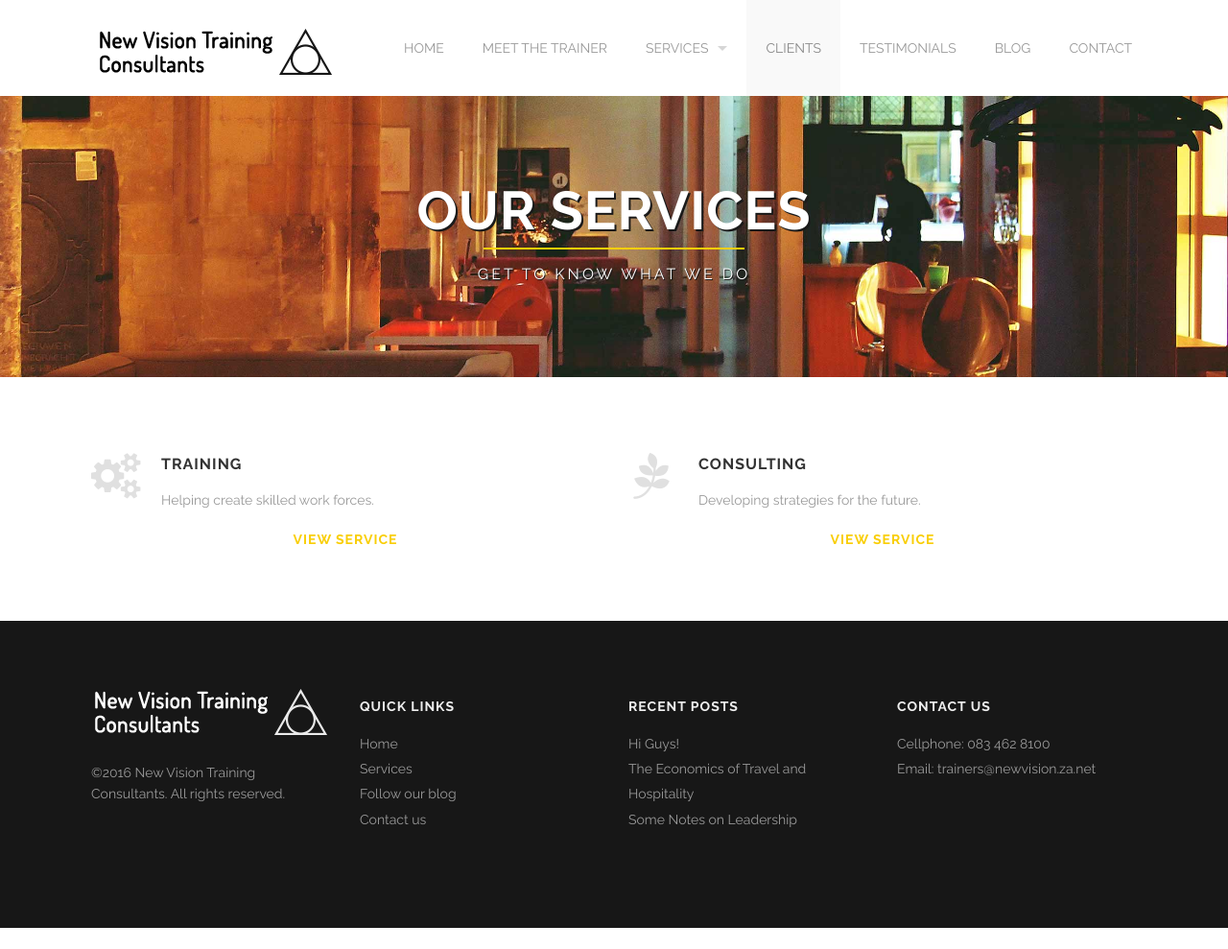
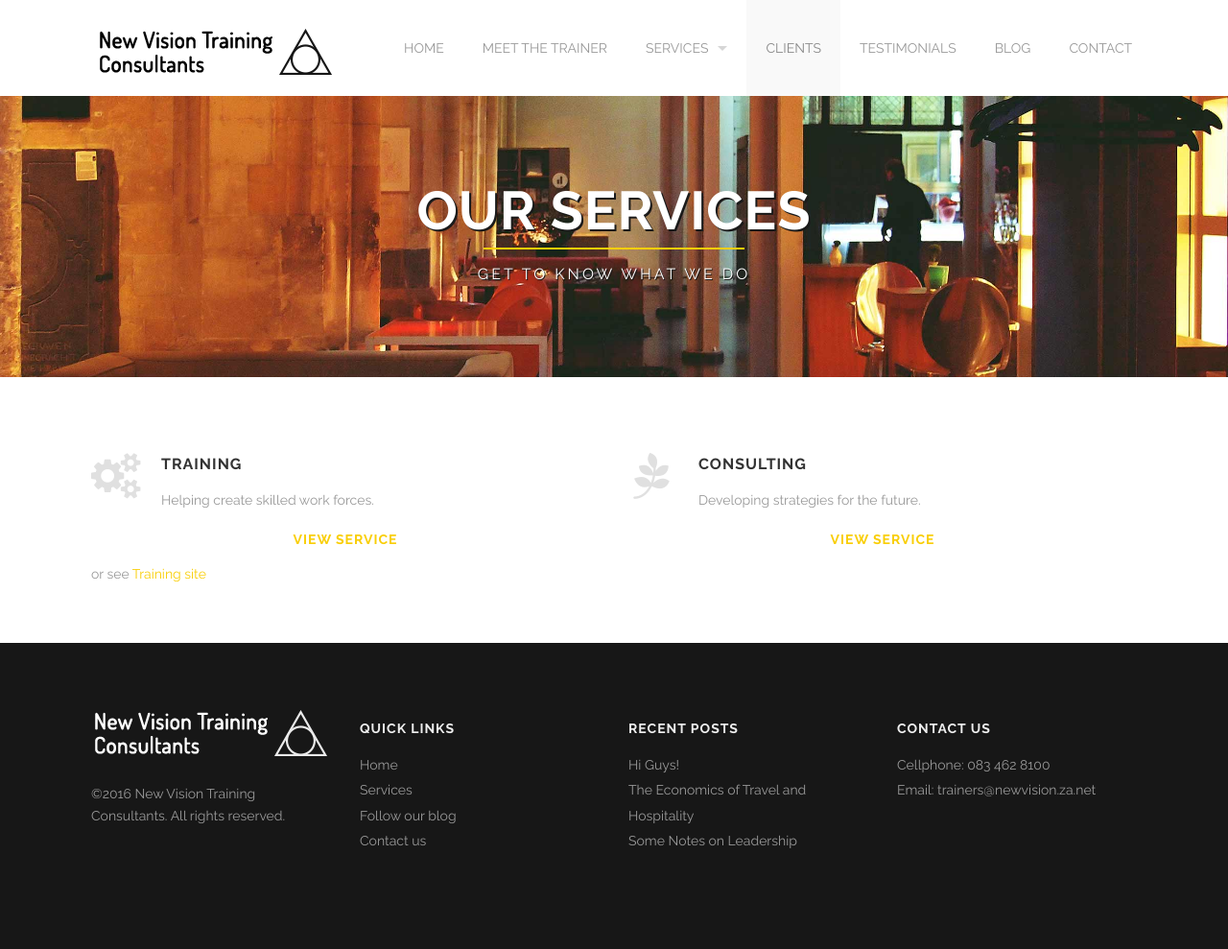
Before and after one commit to newvisionSA/newvisionSA.github.io, a Jekyll site: the page built from services.html, in a window 1280 px wide. Shown: the whole page at 96% size. Built offline with Jekyll 4.4.1, drawn with Linux system fonts in a browser that asks for light colours; before the commit the page ends 967 px from its top, so only the background shows below that.

Commit message:
Update services.html

```diff
--- a/services.html
+++ b/services.html
@@ -32,6 +32,7 @@ services_right:
             <h3>{{service.title}}</h3>
             <p>{{service.desc}}</p>
 			<h4 style="text-align: center;"><a href="training.html">View Service</a></h4>
+		  or see <a href="http://hospotalitytraining.googlisable.com">Training site</a>
           </div>
           <div class='two spacing'></div>
         </div>
```
